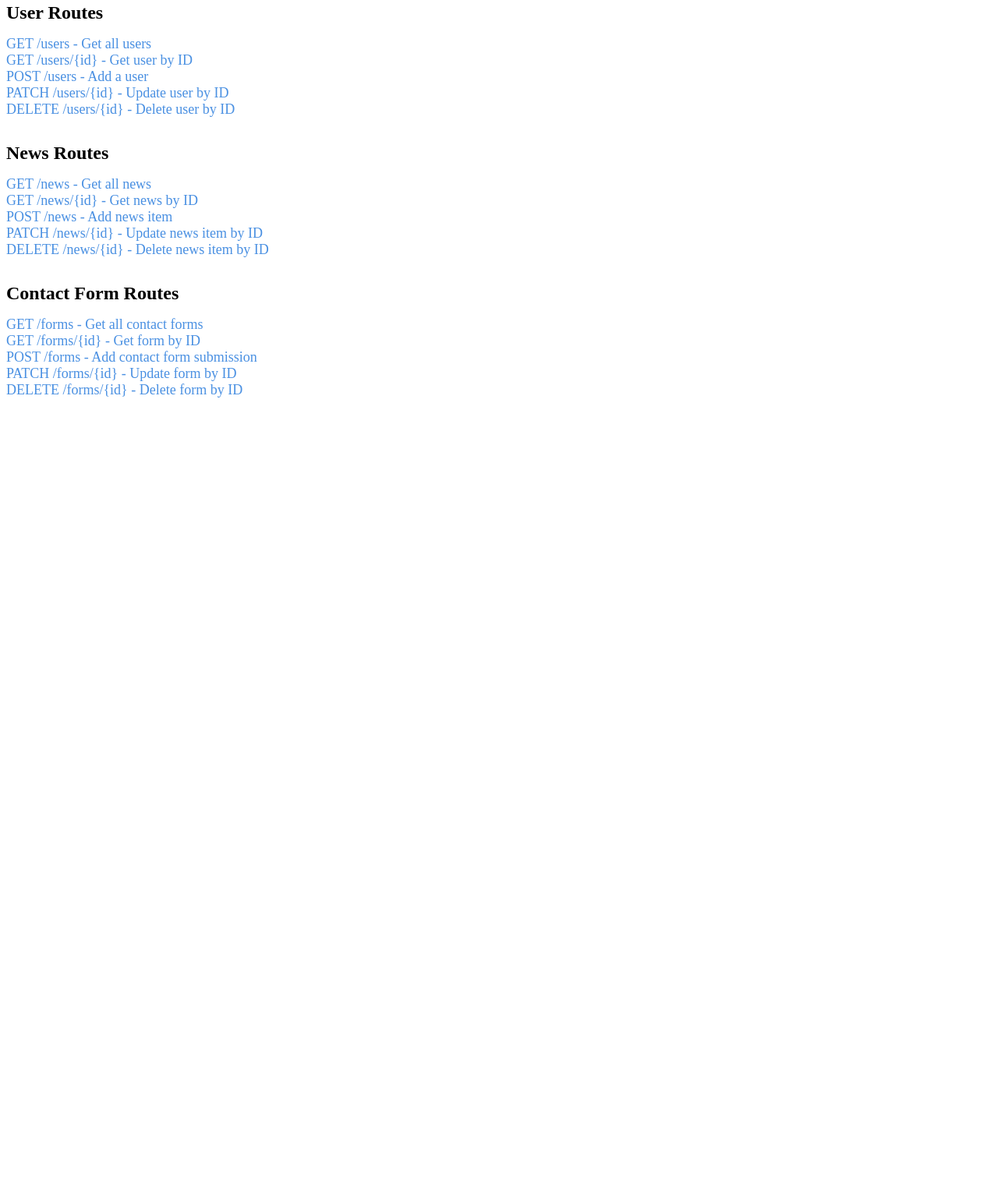
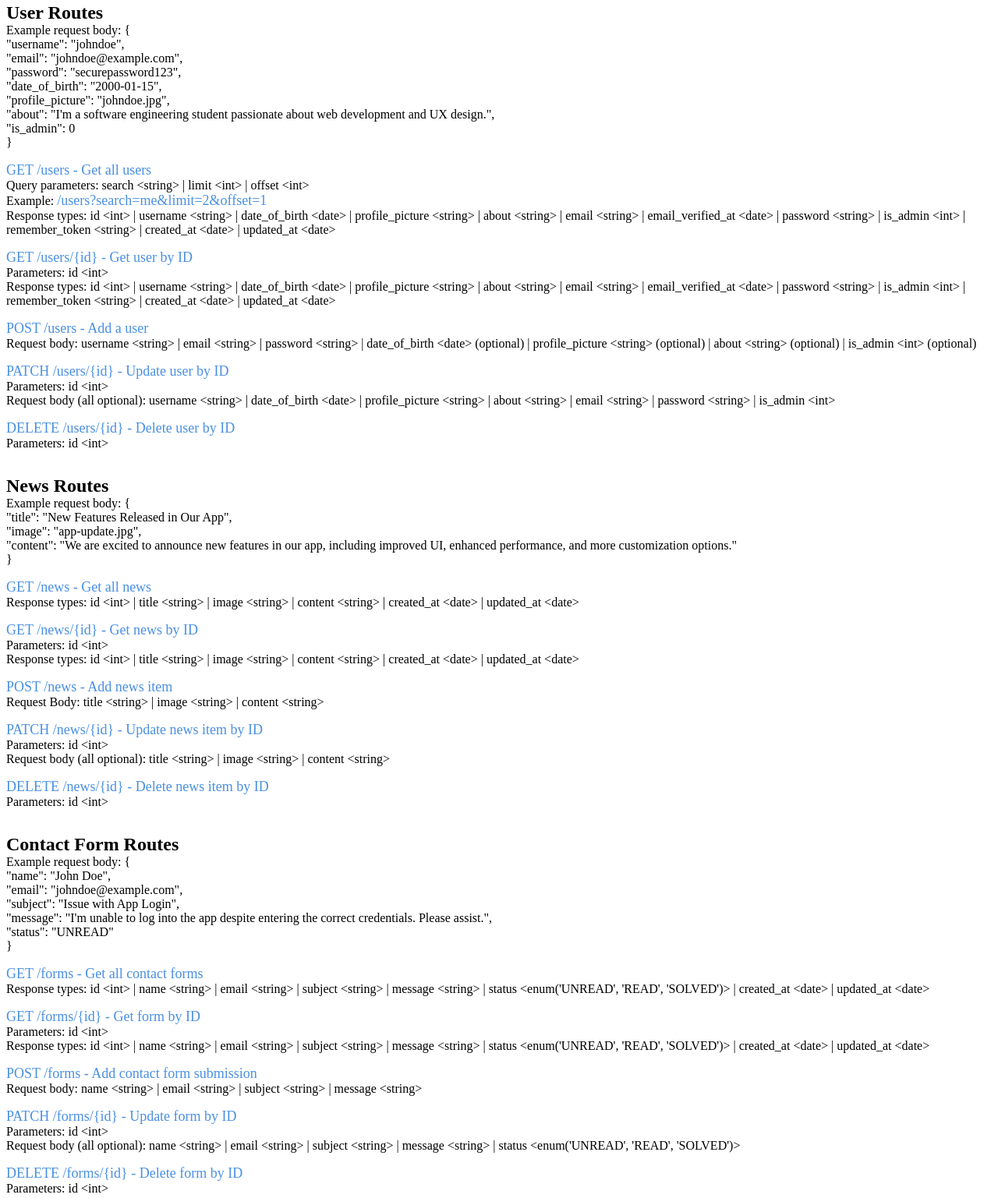
Before and after one commit to TomeIDK/whenime-api, a website: page public/index.html in a window 1280 px wide. Shown: the part 74-1611 px from the top of the page at 78% size. Before the commit the page ends 800 px from the top, so only its background shows below. Drawn offline with Linux system fonts and the light colour scheme.

Commit message:
search, limit, offset + final version

```diff
--- a/public/index.css
+++ b/public/index.css
@@ -1,9 +1,8 @@
 .category {
     display: flex;
     flex-direction: column;
-    gap: 1rem;
     align-items: start;
-    margin-block: 2rem;
+    margin-top: 2rem;
 }
 
 .list {
@@ -11,11 +10,16 @@
     flex-direction: column;
 }
 
+p {
+    margin: 0;
+    padding: 0;
+}
+
 a {
     color: #4A90E2;
     text-decoration: none;
     font-size: large;
-    gap: 2rem;
+    margin-top: 1rem;
 }
 
 a:hover {
--- a/public/index.html
+++ b/public/index.html
@@ -12,36 +12,167 @@
     <!-- User Routes -->
     <div class="category">
       <h2>User Routes</h2>
+
+      <p>
+        Example request body: {<br />
+        "username": "johndoe",<br />
+        "email": "johndoe@example.com",<br />
+        "password": "securepassword123",<br />
+        "date_of_birth": "2000-01-15",<br />
+        "profile_picture": "johndoe.jpg",<br />
+        "about": "I'm a software engineering student passionate about web
+        development and UX design.",<br />
+        "is_admin": 0<br />
+        }
+      </p>
+
       <div class="list">
         <a href="/users">GET /users - Get all users</a>
+        <p>
+          Query parameters: search &lt;string&gt; | limit &lt;int&gt; | offset
+          &lt;int&gt;
+        </p>
+        <p>
+          Example:
+          <a class="sublink" href="/users?search=me&limit=2&offset=1"
+            >/users?search=me&limit=2&offset=1</a
+          >
+        </p>
+        <p>
+          Response types: id &lt;int&gt; | username &lt;string&gt; |
+          date_of_birth &lt;date&gt; | profile_picture &lt;string&gt; | about
+          &lt;string&gt; | email &lt;string&gt; | email_verified_at &lt;date&gt;
+          | password &lt;string&gt; | is_admin &lt;int&gt; | remember_token
+          &lt;string&gt; | created_at &lt;date&gt; | updated_at &lt;date&gt;
+        </p>
+
         <a href="/users/1">GET /users/{id} - Get user by ID</a>
+        <p>Parameters: id &lt;int&gt;</p>
+        <p>
+          Response types: id &lt;int&gt; | username &lt;string&gt; |
+          date_of_birth &lt;date&gt; | profile_picture &lt;string&gt; | about
+          &lt;string&gt; | email &lt;string&gt; | email_verified_at &lt;date&gt;
+          | password &lt;string&gt; | is_admin &lt;int&gt; | remember_token
+          &lt;string&gt; | created_at &lt;date&gt; | updated_at &lt;date&gt;
+        </p>
+
         <a href="/users">POST /users - Add a user</a>
+        <p>
+          Request body: username &lt;string&gt; | email &lt;string&gt; |
+          password &lt;string&gt; | date_of_birth &lt;date&gt; (optional) |
+          profile_picture &lt;string&gt; (optional) | about &lt;string&gt;
+          (optional) | is_admin &lt;int&gt; (optional)
+        </p>
+
         <a href="/users/99">PATCH /users/{id} - Update user by ID</a>
+        <p>Parameters: id &lt;int&gt;</p>
+        <p>
+          Request body (all optional): username &lt;string&gt; | date_of_birth
+          &lt;date&gt; | profile_picture &lt;string&gt; | about &lt;string&gt; |
+          email &lt;string&gt; | password &lt;string&gt; | is_admin &lt;int&gt;
+        </p>
+
         <a href="/users/99">DELETE /users/{id} - Delete user by ID</a>
+        <p>Parameters: id &lt;int&gt;</p>
       </div>
     </div>
 
     <!-- News Routes -->
     <div class="category">
       <h2>News Routes</h2>
+
+      <p>
+        Example request body: {<br />
+        "title": "New Features Released in Our App",<br />
+        "image": "app-update.jpg",<br />
+        "content": "We are excited to announce new features in our app,
+        including improved UI, enhanced performance, and more customization
+        options."<br />
+        }
+      </p>
+
       <div class="list">
         <a href="/news">GET /news - Get all news</a>
+        <p>
+          Response types: id &lt;int&gt; | title &lt;string&gt; | image
+          &lt;string&gt; | content &lt;string&gt; | created_at &lt;date&gt; |
+          updated_at &lt;date&gt;
+        </p>
+
         <a href="/news/5">GET /news/{id} - Get news by ID</a>
+        <p>Parameters: id &lt;int&gt;</p>
+        <p>
+          Response types: id &lt;int&gt; | title &lt;string&gt; | image
+          &lt;string&gt; | content &lt;string&gt; | created_at &lt;date&gt; |
+          updated_at &lt;date&gt;
+        </p>
+
         <a href="/news">POST /news - Add news item</a>
+        <p>
+          Request Body: title &lt;string&gt; | image &lt;string&gt; | content
+          &lt;string&gt;
+        </p>
+
         <a href="/news/99">PATCH /news/{id} - Update news item by ID</a>
+        <p>Parameters: id &lt;int&gt;</p>
+        <p>
+          Request body (all optional): title &lt;string&gt; | image
+          &lt;string&gt; | content &lt;string&gt;
+        </p>
+
         <a href="/news/99">DELETE /news/{id} - Delete news item by ID</a>
+        <p>Parameters: id &lt;int&gt;</p>
       </div>
     </div>
 
     <!-- Contact Form Routes -->
     <div class="category">
       <h2>Contact Form Routes</h2>
+      <p>
+        Example request body: {<br />
+        "name": "John Doe",<br />
+        "email": "johndoe@example.com",<br />
+        "subject": "Issue with App Login",<br />
+        "message": "I'm unable to log into the app despite entering the correct
+        credentials. Please assist.",<br />
+        "status": "UNREAD"<br />
+        }
+      </p>
+
       <div class="list">
         <a href="/forms">GET /forms - Get all contact forms</a>
+        <p>
+          Response types: id &lt;int&gt; | name &lt;string&gt; | email
+          &lt;string&gt; | subject &lt;string&gt; | message &lt;string&gt; |
+          status &lt;enum('UNREAD', 'READ', 'SOLVED')&gt; | created_at
+          &lt;date&gt; | updated_at &lt;date&gt;
+        </p>
+
         <a href="/forms/1">GET /forms/{id} - Get form by ID</a>
+        <p>Parameters: id &lt;int&gt;</p>
+        <p>
+          Response types: id &lt;int&gt; | name &lt;string&gt; | email
+          &lt;string&gt; | subject &lt;string&gt; | message &lt;string&gt; |
+          status &lt;enum('UNREAD', 'READ', 'SOLVED')&gt; | created_at
+          &lt;date&gt; | updated_at &lt;date&gt;
+        </p>
+
         <a href="/forms">POST /forms - Add contact form submission</a>
+        <p>
+          Request body: name &lt;string&gt; | email &lt;string&gt; | subject
+          &lt;string&gt; | message &lt;string&gt;
+        </p>
+
         <a href="/forms/99">PATCH /forms/{id} - Update form by ID</a>
+        <p>Parameters: id &lt;int&gt;</p>
+        <p>
+          Request body (all optional): name &lt;string&gt; | email
+          &lt;string&gt; | subject &lt;string&gt; | message &lt;string&gt; |
+          status &lt;enum('UNREAD', 'READ', 'SOLVED')&gt;
+        </p>
+
         <a href="/forms/99">DELETE /forms/{id} - Delete form by ID</a>
+        <p>Parameters: id &lt;int&gt;</p>
       </div>
     </div>
   </body>
--- a/routes/users.js
+++ b/routes/users.js
@@ -5,8 +5,11 @@ const validationService = require("../services/validationService");
 const router = express.Router();
 
 router.get("/", async (req, res) => {
+  const searchQuery = req.query.search;
+  const limit = parseInt(req.query.limit, 10);
+  const offset = parseInt(req.query.offset, 10);
   try {
-    const users = await userService.getUsers();
+    const users = await userService.getUsers(searchQuery, limit, offset);
     res.json(users);
   } catch (err) {
     console.error("'/users' - Error fetching users:", err);
```
Also changed, not shown: services/userService.js (+32 -2 lines).
